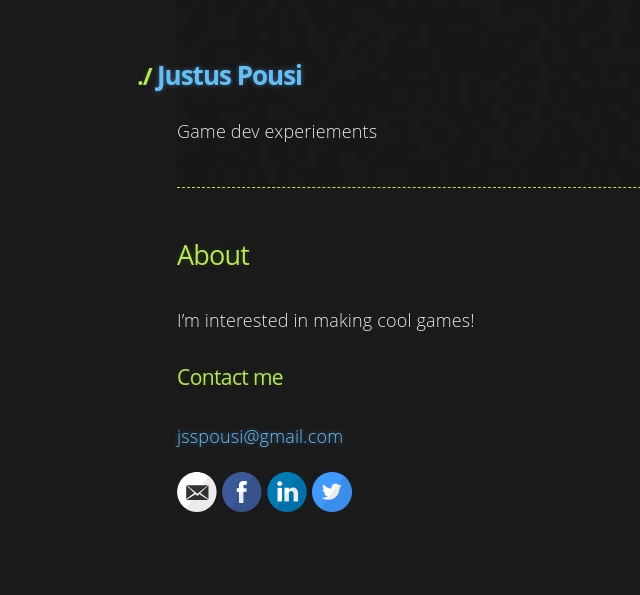
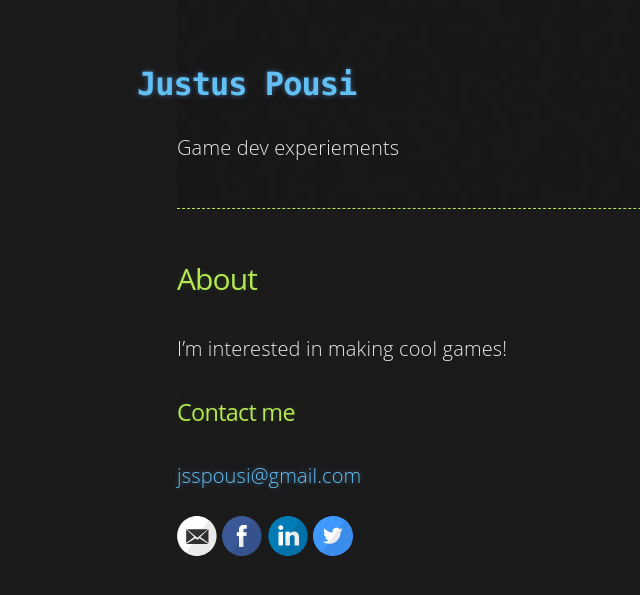
Before and after one commit to barocon/barocon.github.io, a Jekyll site: the page built from about.md, in a window 1280 px wide. Shown: the top 595 px of the page, without its empty margins (113-753 px from the left). Built offline with Jekyll 4.4.1, drawn with Linux system fonts in a browser that asks for light colours.

```diff
--- a/_sass/jekyll-theme-hacker.scss
+++ b/_sass/jekyll-theme-hacker.scss
@@ -16,7 +16,7 @@
 	font-size: 1.125rem;
 	line-height: 2;
 	letter-spacing: .01rem;
-
+	font-size: 1.25rem;
   /*font-family: Monaco, "Bitstream Vera Sans Mono", "Lucida Console", Terminal, monospace;*/
 }
 
@@ -56,12 +56,12 @@
 }
 
 header h1 {
-  font-size: 26px;
+  font-size: 32px;
   line-height: 1.5;
   margin: 0 0 0 -40px;
   font-weight: bold;
-  /*font-family: Monaco, "Bitstream Vera Sans Mono", "Lucida Console", Terminal, monospace;*/
-  font-family:'Open Sans', sans-serif;
+  font-family: Monaco, "Bitstream Vera Sans Mono", "Lucida Console", Terminal, monospace;
+  /*font-family:'Open Sans', sans-serif;*/
   color: #b5e853;
   text-shadow: 0 1px 1px rgba(0, 0, 0, 0.1),
                0 0 5px rgba(181, 232, 83, 0.1),
@@ -69,12 +69,12 @@
   letter-spacing: -1px;
   -webkit-font-smoothing: antialiased;
 }
-
+/*
 header h1:before {
   content: "./ ";
   font-size: 24px;
 }
-
+*/
 header h2 {
   font-size: 18px;
   font-weight: 300;
```
